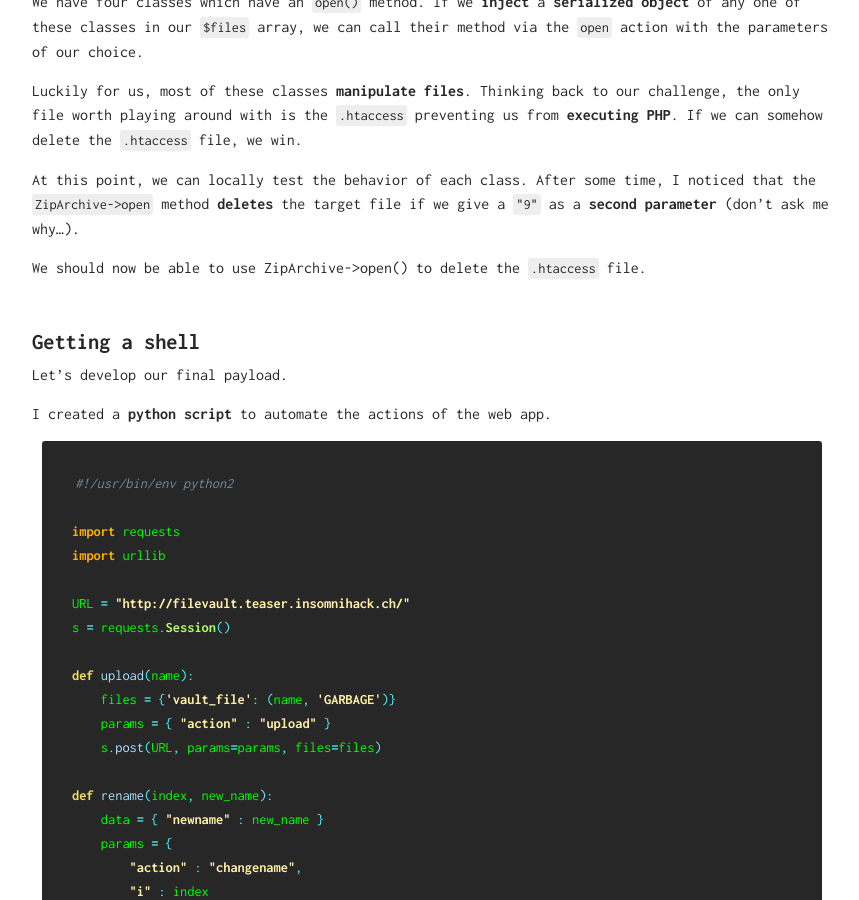
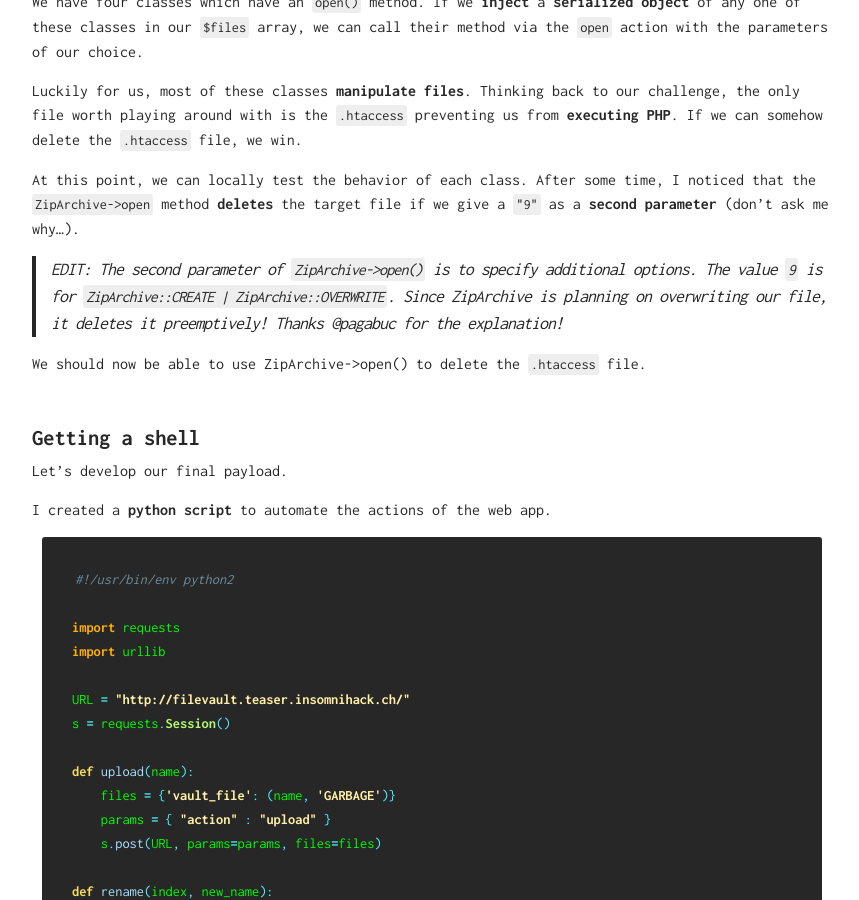
Before and after one commit to Corb3nik/Corb3nik.github.io, a Jekyll site: the page built from _posts/insomnihack-teaser-2018/2018-01-20-file-vault.md, in a window 1280 px wide and 900 px high, scrolled down 9133 px. Shown: the whole window, without its empty margins (208-1067 px from the left). Built offline with Jekyll 4.4.1, drawn with Linux system fonts in a browser that asks for light colours.

Commit message:
Add explanation for file vault

```diff
--- a/_posts/insomnihack-teaser-2018/2018-01-20-file-vault.md
+++ b/_posts/insomnihack-teaser-2018/2018-01-20-file-vault.md
@@ -389,6 +389,11 @@ At this point, we can locally test the behavior of each class.
 After some time, I noticed that the `ZipArchive->open` method **deletes** the target
 file if we give a `"9"` as a **second parameter** (don't ask me why...).
 
+> *EDIT:*  The second parameter of `ZipArchive->open()` is to specify additional
+> options. The value `9` is for `ZipArchive::CREATE | ZipArchive::OVERWRITE`.
+> Since ZipArchive is planning on overwriting our file, it deletes it preemptively!
+> Thanks @pagabuc for the explanation!
+
 We should now be able to use ZipArchive->open() to delete the `.htaccess` file.
 
 # Getting a shell
```
